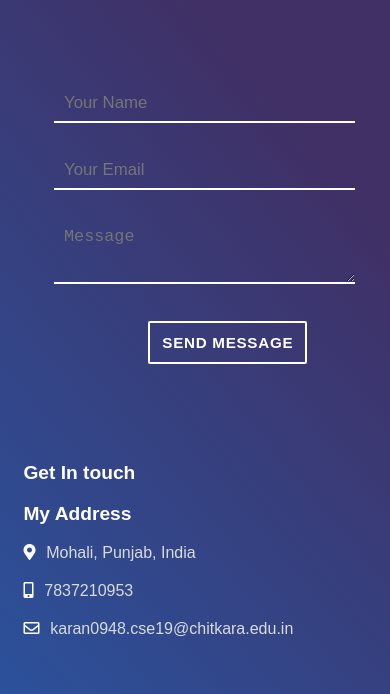
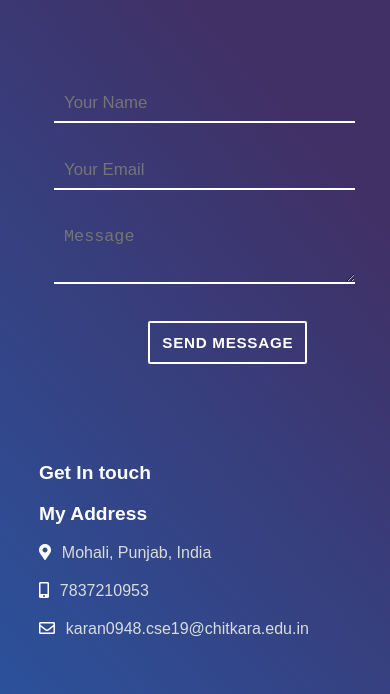
Before and after one commit to Karan0948/Resume, a plain HTML site: page index.html in a window 390 px wide. Shown: the part 4113-4807 px from the top of the page. Drawn offline with Linux system fonts and the light colour scheme.

Commit message:
Update main.css

```diff
--- a/main.css
+++ b/main.css
@@ -623,7 +623,6 @@ button:focus {
     #my-details-container {
         width: 80%;
         margin: 10%;
-        margin-left: 6%;
     }
 
     #contact-form-container {
```
